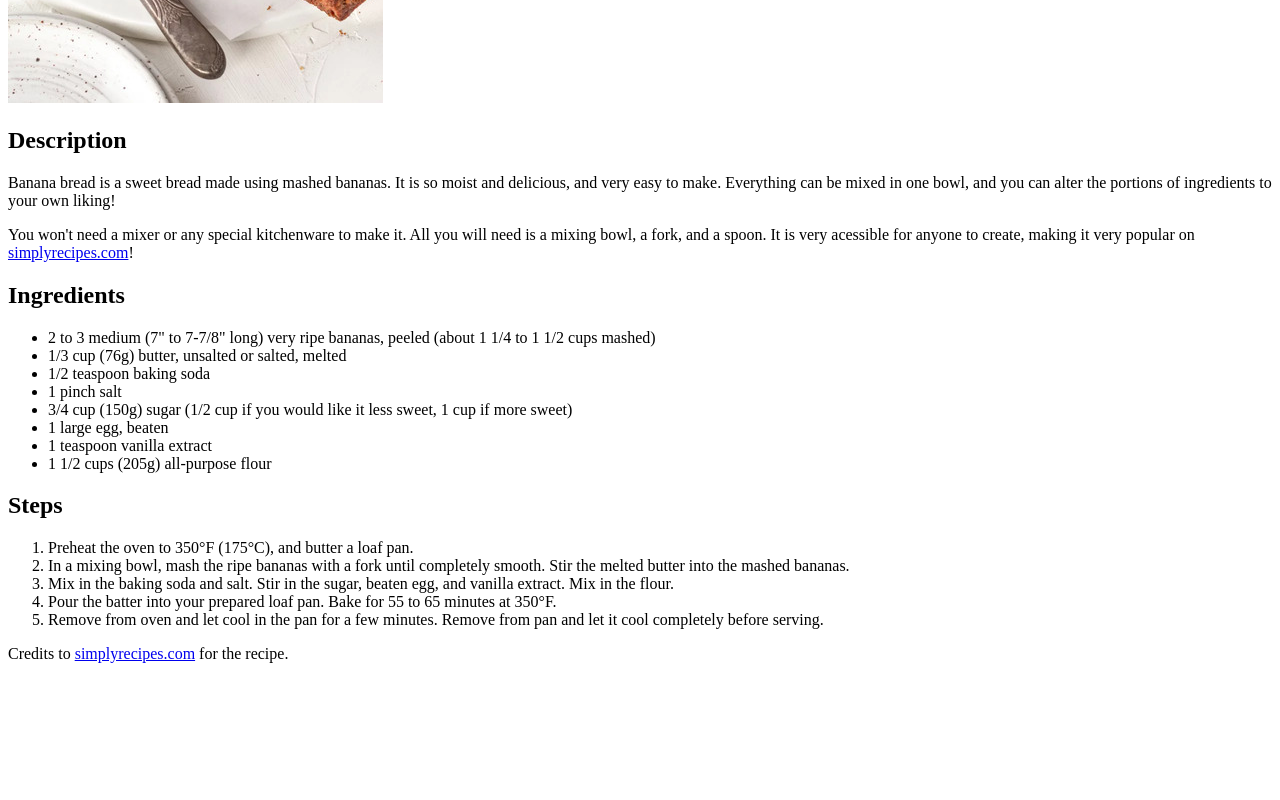
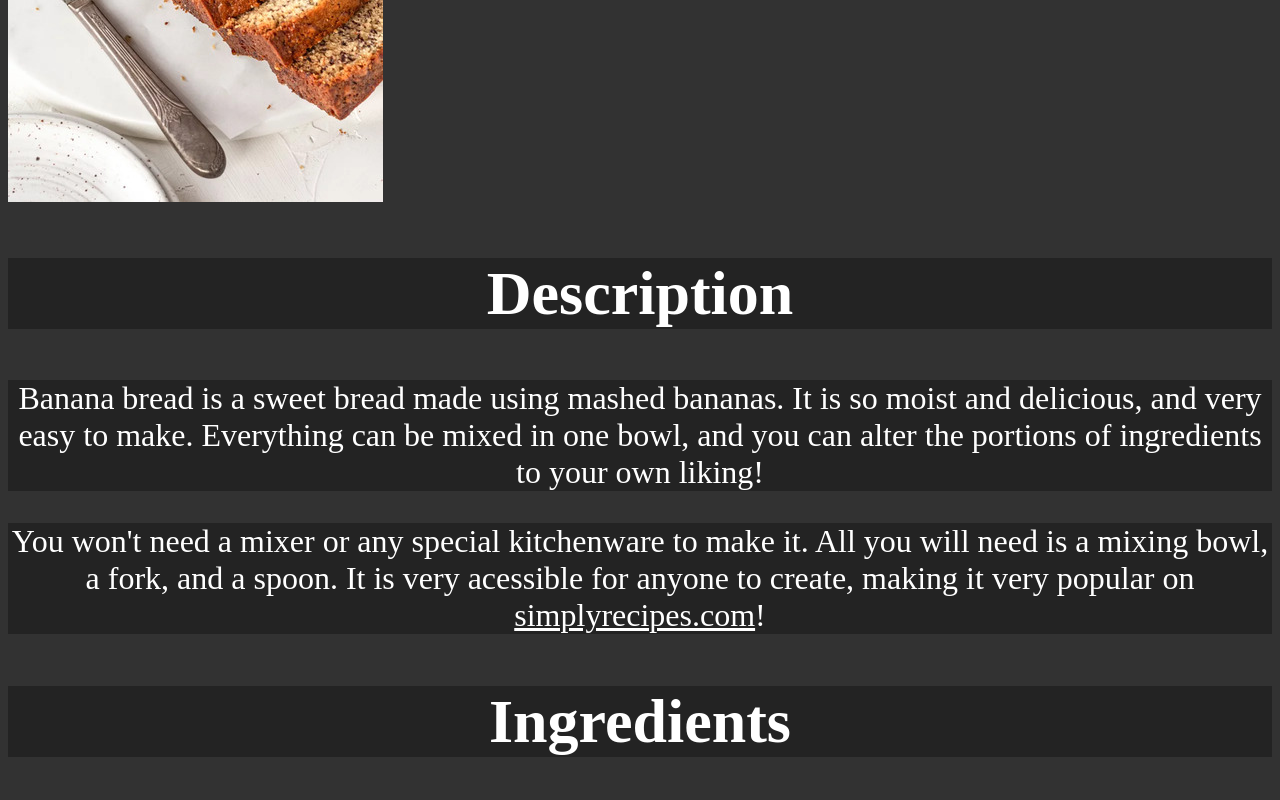
Before and after one commit to everett-moore/odin-recipes, a plain HTML site: page recipes/bananabread.html in a window 1280 px wide. Shown: the part 540-1340 px from the top of the page. Before the commit the page ends 1219 px from the top, so only its background shows below. Drawn offline with Linux system fonts and the light colour scheme.

Commit message:
Link bananabread and add previous styling

```diff
--- a/recipes/bananabread.html
+++ b/recipes/bananabread.html
@@ -4,6 +4,7 @@
     <meta charset="UTF-8">
     <meta name="viewport" content="width=device-width, initial-scale=1.0">
     <title>Odin Recipes</title>
+    <link rel="stylesheet" href="../styles.css">
 </head>
 <body>
     <h1>Banana Bread</h1>
--- a/styles.css
+++ b/styles.css
@@ -2,7 +2,7 @@ body {
     background-color: rgb(50, 50, 50);
 }
 
-h1, a, ul {
+h1, a, ul, ol, h2, p {
     color: white;
     font-family: 'Times New Roman', sans-serif;
     text-align: center;
@@ -13,8 +13,15 @@ h1 {
     font-size: 72px;
 }
 
-ul {
+h2 {
+    font-size: 62px;
+}
+ul, ol {
     font-size: 32px;
     list-style-position: inside;
     list-style-type: none;
 }
+
+p {
+    font-size: 32px
+}
```
